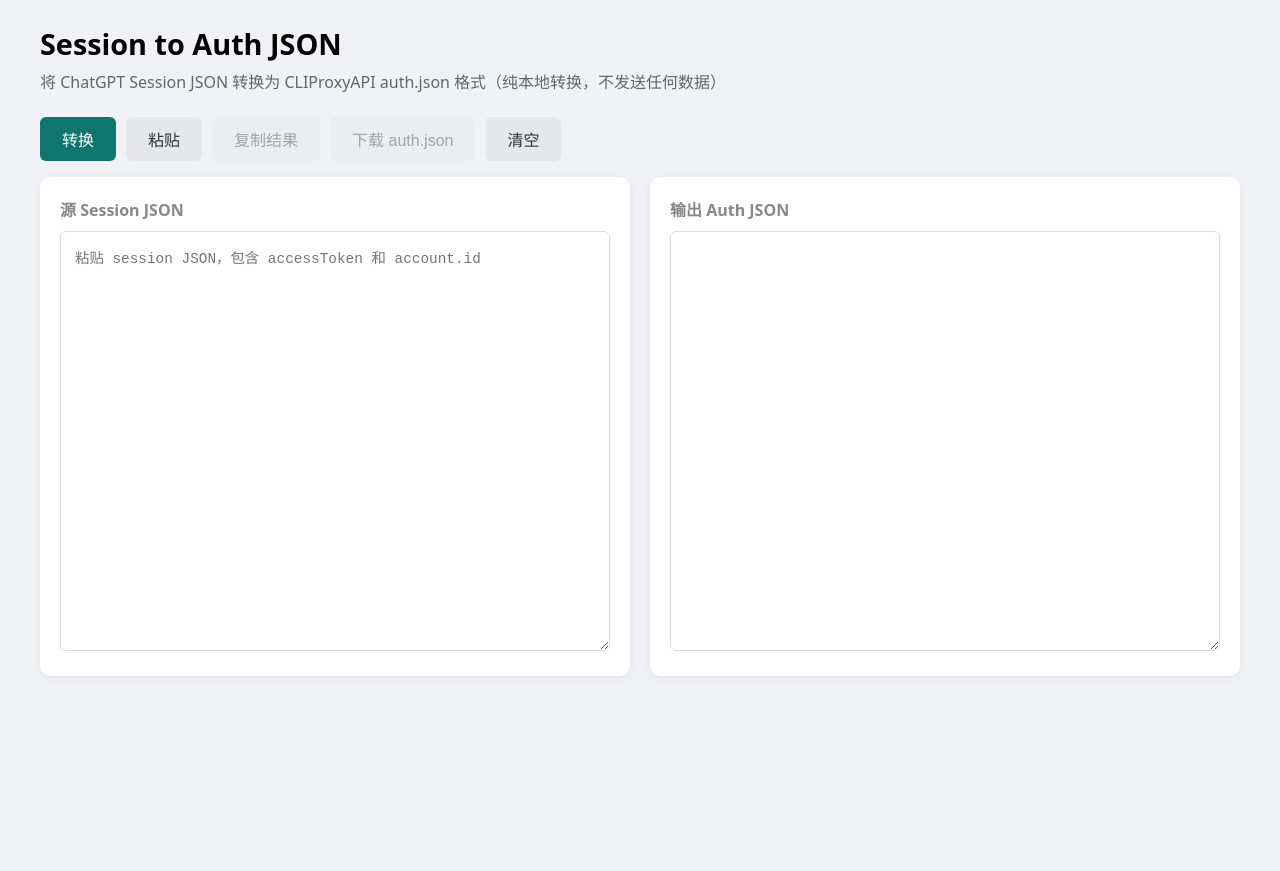
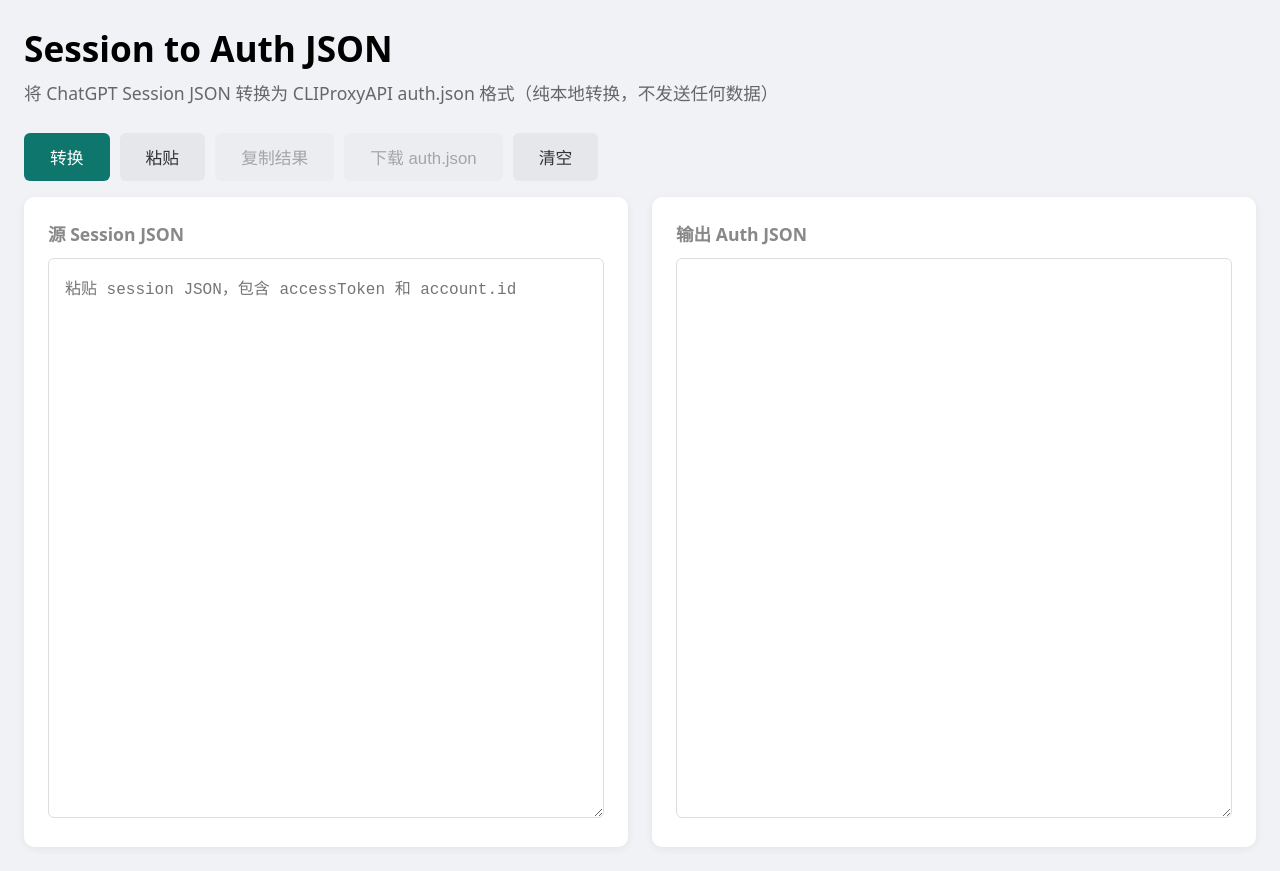
Before and after one commit to jxnc12yangb/session-to-authjson, a plain HTML site: page index.html in a window 1280 px wide. Before the commit the page ends 800 px from the top, so only its background shows below. Drawn offline with Linux system fonts and the light colour scheme.

Commit message:
style: enlarge UI further

```diff
--- a/index.html
+++ b/index.html
@@ -7,17 +7,17 @@
   <style>
     *{box-sizing:border-box;margin:0}
     body{font-family:system-ui,sans-serif;background:#f0f2f5;min-height:100vh;padding:24px}
-    .container{max-width:1200px;margin:0 auto}
-    h1{font-size:1.8rem;margin-bottom:6px}
-    .desc{color:#666;font-size:1rem;margin-bottom:24px}
-    .panels{display:grid;grid-template-columns:1fr 1fr;gap:20px}
+    .container{max-width:1500px;margin:0 auto}
+    h1{font-size:2.2rem;margin-bottom:8px}
+    .desc{color:#666;font-size:1.1rem;margin-bottom:28px}
+    .panels{display:grid;grid-template-columns:1fr 1fr;gap:24px}
     @media(max-width:700px){.panels{grid-template-columns:1fr}}
-    .panel{background:#fff;border-radius:10px;padding:20px;box-shadow:0 2px 8px rgba(0,0,0,.06)}
-    .panel h2{font-size:1rem;color:#888;margin-bottom:10px}
-    textarea{width:100%;height:420px;border:1px solid #ddd;border-radius:6px;padding:14px;font-family:monospace;font-size:.9rem;resize:vertical}
+    .panel{background:#fff;border-radius:10px;padding:24px;box-shadow:0 2px 8px rgba(0,0,0,.06)}
+    .panel h2{font-size:1.1rem;color:#888;margin-bottom:12px}
+    textarea{width:100%;height:560px;border:1px solid #ddd;border-radius:6px;padding:16px;font-family:monospace;font-size:1rem;resize:vertical}
     textarea:focus{outline:none;border-color:#0f766e}
     .actions{display:flex;gap:10px;margin:16px 0;flex-wrap:wrap}
-    button{padding:10px 22px;border:none;border-radius:6px;cursor:pointer;font-size:1rem;transition:opacity .15s}
+    button{padding:12px 26px;border:none;border-radius:6px;cursor:pointer;font-size:1.05rem;transition:opacity .15s}
     button:hover{opacity:.85}
     button:disabled{opacity:.4;cursor:not-allowed}
     .btn-primary{background:#0f766e;color:#fff}
```
